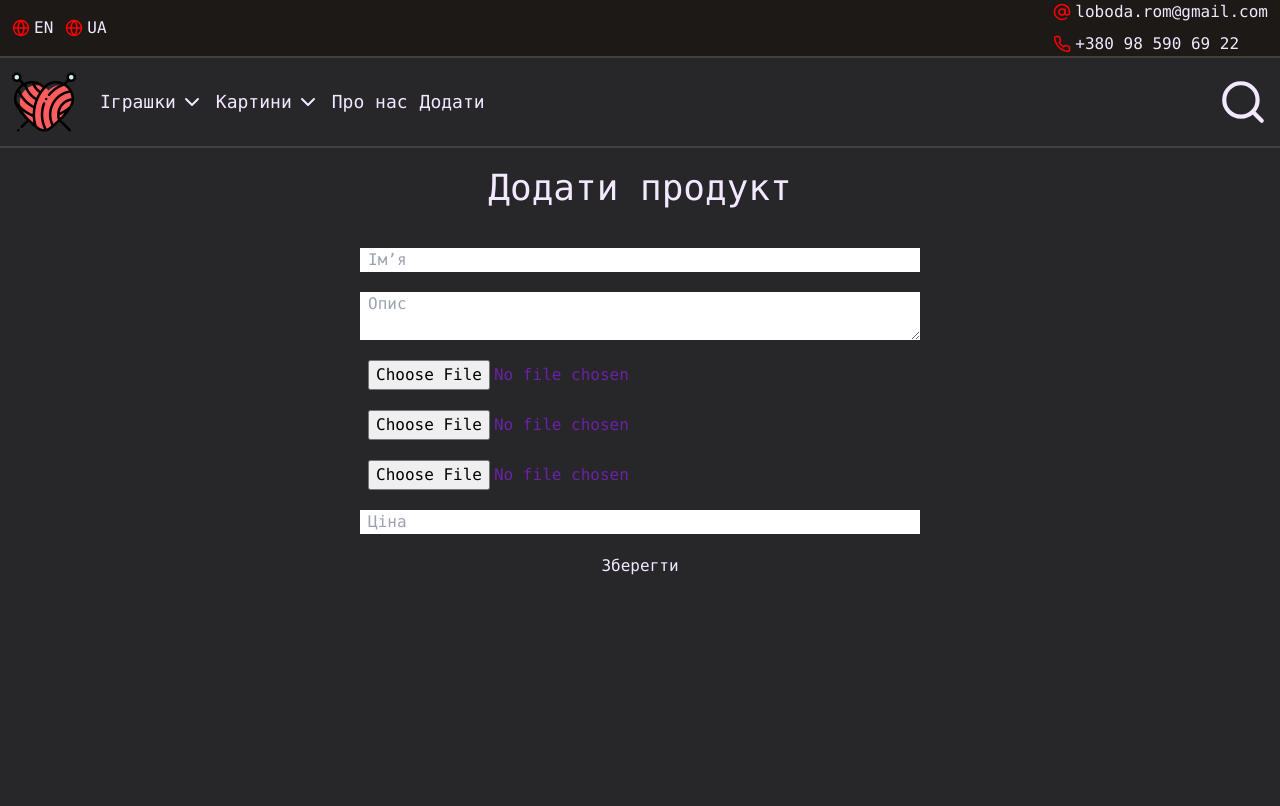
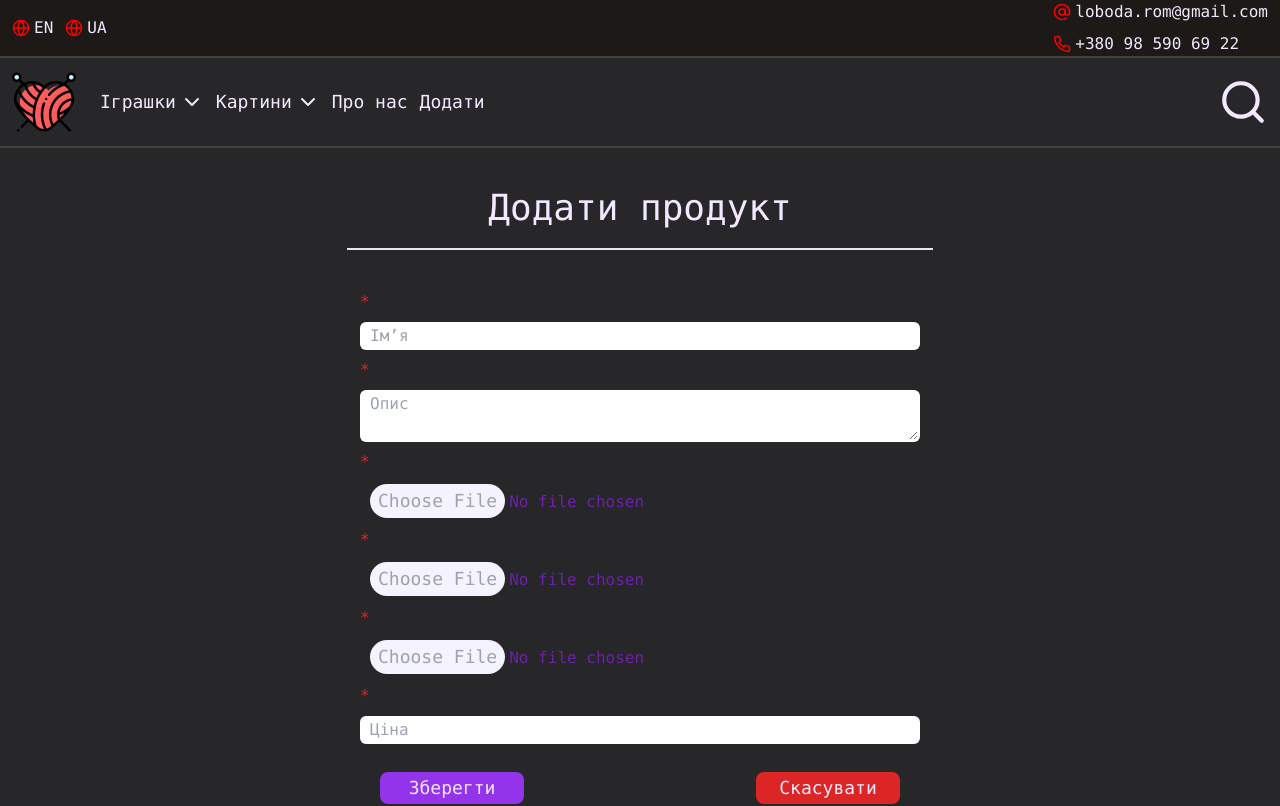
Before and after one commit to RomanEvgenovichLoboda/vite-react-tailwind, a React (Vite) app: page /create in a window 1280 px wide. Shown: the top 806 px of the page. Built offline with nearby package versions, Linux system fonts and the light colour scheme.

Commit message:
add style and validation in create page

```diff
--- a/src/component/cardComponent/style.module.css
+++ b/src/component/cardComponent/style.module.css
@@ -11,7 +11,7 @@
      }
 
     .name{
-        @apply w-full text-left text-xl
+        @apply w-full text-left md:text-xl text-nowrap overflow-hidden
     }
 
     .description{
--- a/src/pages/createPage/create.tsx
+++ b/src/pages/createPage/create.tsx
@@ -11,13 +11,37 @@ export function Create() {
 	const [image2, setImage2] = useState<string | ArrayBuffer | null>()
 	const [image3, setImage3] = useState<string | ArrayBuffer | null>()
 	const [price, setPrice] = useState<number>()
-
 	const navigate = useNavigate()
-
+	const isCorrectData = ()=>{
+		if (
+			name.length > 0 &&
+			name.length <= 50 &&
+			description.length > 0 &&
+			description.length <= 150 &&
+			image1 &&
+			image1?.toString().length > 0 &&
+			image1?.toString().length <= 500000 &&
+			image2 &&
+			image2?.toString().length > 0 &&
+			image2?.toString().length <= 500000 &&
+			image3 &&
+			image3?.toString().length > 0 &&
+			image3?.toString().length <= 500000 &&
+			price &&
+			price > 0 &&
+			!isNaN(price)
+		) {
+			return true
+		} else {
+			alert('Перевірте всі поля!')
+			return false
+		}
+	}
 	const onSubmit = (e: React.FormEvent<HTMLFormElement>) => {
 		e.preventDefault()
+		if(isCorrectData()){
 			let product: IProduct = {
-                        id : null,
+				id: null,
 				name,
 				description,
 				price,
@@ -25,72 +49,111 @@ export function Create() {
 				image2,
 				image3,
 			}
-					console.log(product)
 			create(product).then(
-                        (value)=>{
+				value => {
 					console.log(value)
 					navigate('/')
 				},
-                        (reason)=> console.error(reason)
-
+				reason => console.error(reason)
 			)
-                navigate
+		}
 	}
     return (
 		<div className={style.main}>
 			<h4>Додати продукт</h4>
 			<form action='/' onSubmit={e => onSubmit(e)}>
+				<h1>{name.length > 0 && name.length <= 50 ? '' : '*'}</h1>
 				<input
 					name='name'
 					type='text'
 					placeholder='Імʼя'
+					value={name}
 					onChange={e => setName(e.target.value)}
 				/>
+				<h1>
+					{description.length > 0 && description.length <= 150 ? '' : '*'}
+				</h1>
 				<textarea
 					name='description'
 					placeholder='Опис'
 					onChange={e => setDescription(e.target.value)}
+					value={description}
 				/>
+				<h1>
+					{image1 &&
+					image1?.toString().length > 0 &&
+					image1?.toString().length <= 500000
+						? ''
+						: '*'}
+				</h1>
 				<input
+					accept='image/png, image/jpeg'
 					name='image1'
+					className={style.file}
 					type='file'
 					onChange={e => {
 						const reader = new FileReader()
 						reader.onloadend = () => setImage1(reader.result)
 						e.target.files instanceof FileList
 							? reader.readAsDataURL(e.target.files[0])
-							: 'handle exception'
+							: console.error('image1 exception')
 					}}
 				/>
+				<h1>
+					{image2 &&
+					image2?.toString().length > 0 &&
+					image2?.toString().length <= 500000
+						? ''
+						: '*'}
+				</h1>
 				<input
+					accept='image/png, image/jpeg'
 					name='image2'
+					className={style.file}
 					type='file'
 					onChange={e => {
 						const reader = new FileReader()
 						reader.onloadend = () => setImage2(reader.result)
 						e.target.files instanceof FileList
 							? reader.readAsDataURL(e.target.files[0])
-							: 'handle exception'
+							: console.error('image2 exception')
 					}}
 				/>
+				<h1>
+					{image3 &&
+					image3?.toString().length > 0 &&
+					image3?.toString().length <= 500000
+						? ''
+						: '*'}
+				</h1>
 				<input
+					accept='image/png, image/jpeg'
 					name='image3'
+					className={style.file}
 					type='file'
 					onChange={e => {
 						const reader = new FileReader()
 						reader.onloadend = () => setImage3(reader.result)
 						e.target.files instanceof FileList
 							? reader.readAsDataURL(e.target.files[0])
-							: 'handle exception'
+							: console.error('image3 exception')
 					}}
 				/>
+				<h1>{price && price > 0 && !isNaN(price) ? '' : '*'}</h1>
 				<input
 					name='price'
-					type='text'
+					type='number'
 					placeholder='Ціна'
 					onChange={e => setPrice(parseFloat(e.target.value))}
 				/>
-				<button type='submit'>Зберегти</button>
+				<div className={style.btn_div}>
+					<button className={style.btn_purple} type='submit'>
+						Зберегти
+					</button>
+					<button className={style.btn_red} onClick={() => navigate('/')}>
+						Скасувати
+					</button>
+				</div>
 			</form>
 		</div>
 	)
--- a/src/pages/createPage/style.module.css
+++ b/src/pages/createPage/style.module.css
@@ -6,17 +6,45 @@
     @apply min-h-[900px] w-full md:w-1/2;
 
     h4{
-        @apply text-4xl w-full text-center mt-5;
+        @apply text-4xl w-11/12 mx-auto text-center mt-5 border-b-2 border-solid p-5;
     }
 
 
 
 
     form{
-        @apply p-10 flex flex-col gap-5;
+        @apply p-10 flex flex-col gap-2;
+        h1{
+            @apply text-red-600;
+        }
 
         input, textarea{
-            @apply text-purple-800 outline-none border-solid border-transparent focus:border-purple-900 px-2;
+            @apply rounded-md text-purple-800 outline-none border-solid border-2 border-transparent focus:border-purple-600 px-2;
         }
+        .file{
+            @apply file:rounded-full file:border-2 file:border-transparent file:text-lg  file:bg-violet-50 file:text-gray-400 file:cursor-pointer
+            hover:file:bg-transparent hover:file:border-purple-600 hover:file:text-purple-600 file:transition-colors file:duration-150 file:delay-150;
+        }
+
+        .btn_div{
+            @apply flex justify-between p-5;
+            button{
+                @apply rounded-lg w-36 text-lg border-2 border-solid border-transparent hover:bg-transparent transition-colors duration-150 delay-150;
+            }
+
+            .btn_purple{
+                @apply bg-purple-600 hover:text-purple-600 hover:border-purple-600;
+            }
+            .btn_red{
+                @apply bg-red-600 hover:text-red-600 hover:border-red-600;
+            }
+        }
+
     }
 }
+.text-red{
+    @apply line-through;
+}
+.text-purple{
+    @apply text-purple-600;
+}
```
Lines whose indentation alone changed are shown as unchanged.
